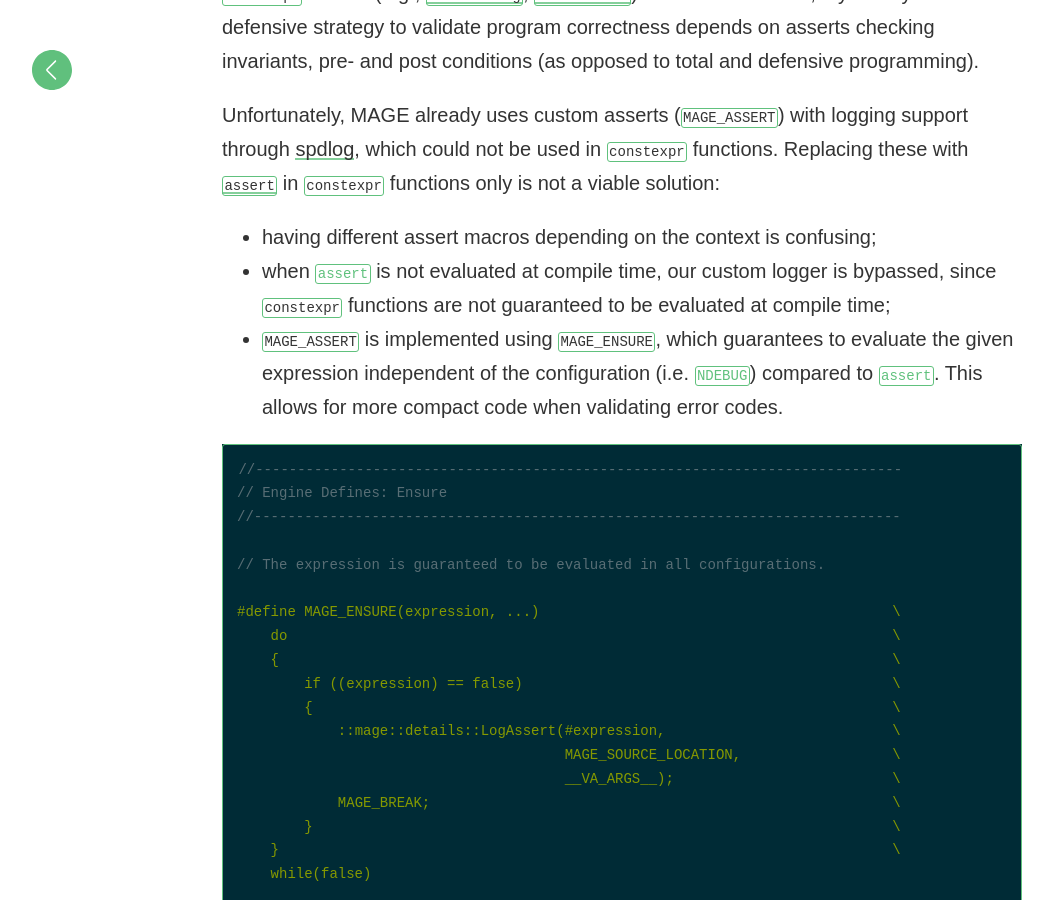
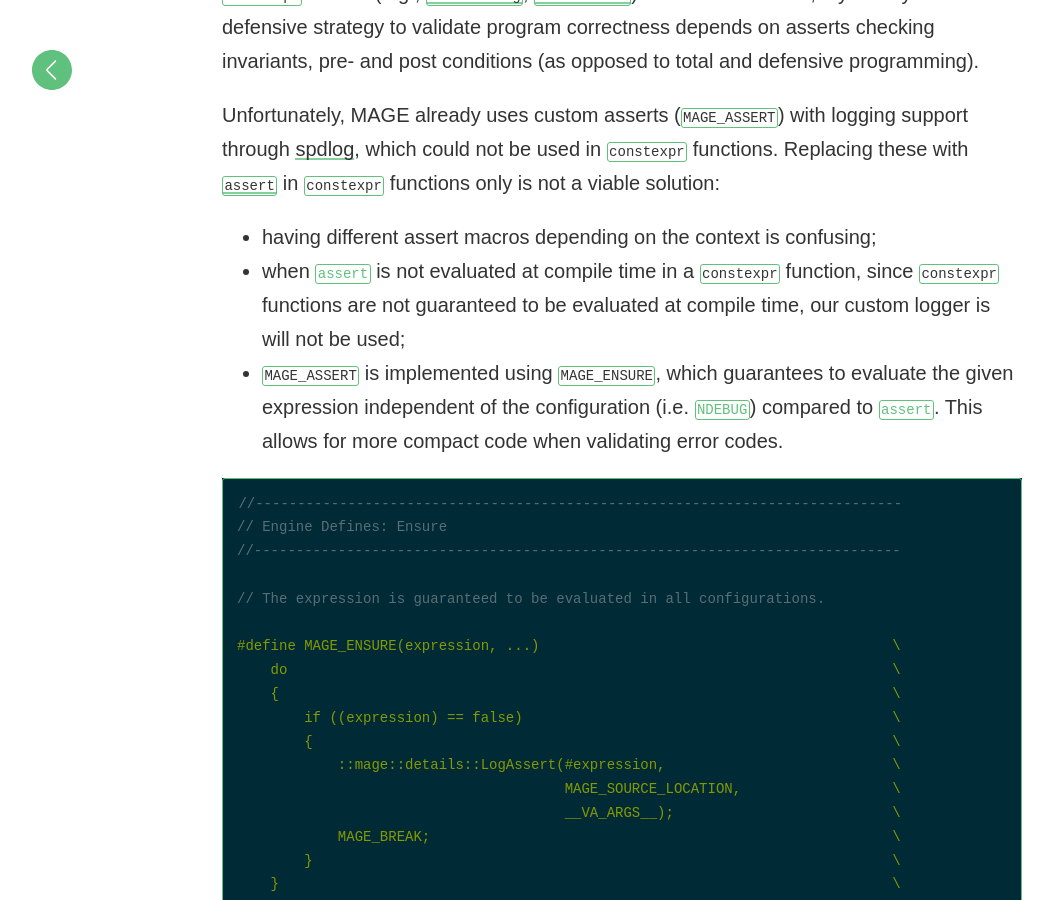
Before and after one commit to matt77hias/Blog, a Jekyll site: the page built from _posts/2020-08-25-mage-asserts.md, in a window 1280 px wide and 900 px high, scrolled down 446 px. Shown: the whole window, without its empty margins (18-1071 px from the left). Built offline with Jekyll 4.4.1, drawn with Linux system fonts in a browser that asks for light colours; comment, search, counter and statistics services are not loaded.

Commit message:
Update 2020-08-25-mage-asserts.md

````diff
--- a/_posts/2020-08-25-mage-asserts.md
+++ b/_posts/2020-08-25-mage-asserts.md
@@ -8,7 +8,7 @@ While browsing Microsoft's public [STL](https://github.com/microsoft/STL) implem
 
 Unfortunately, MAGE already uses custom asserts (`MAGE_ASSERT`) with logging support through [spdlog](https://github.com/gabime/spdlog), which could not be used in `constexpr` functions. Replacing these with [`assert`](https://en.cppreference.com/w/cpp/error/assert) in `constexpr` functions only is not a viable solution:
 * having different assert macros depending on the context is confusing;
-* when [`assert`](https://en.cppreference.com/w/cpp/error/assert) is not evaluated at compile time, our custom logger is bypassed, since `constexpr` functions are not guaranteed to be evaluated at compile time;
+* when [`assert`](https://en.cppreference.com/w/cpp/error/assert) is not evaluated at compile time in a `constexpr` function, since `constexpr` functions are not guaranteed to be evaluated at compile time, our custom logger is will not be used;
 * `MAGE_ASSERT` is implemented using `MAGE_ENSURE`, which guarantees to evaluate the given expression independent of the configuration (i.e. [`NDEBUG`](https://en.cppreference.com/w/c/error/assert)) compared to [`assert`](https://en.cppreference.com/w/cpp/error/assert). This allows for more compact code when validating error codes.
 
 ```c++
````
